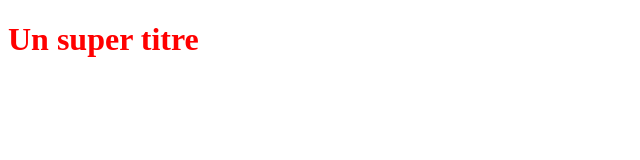
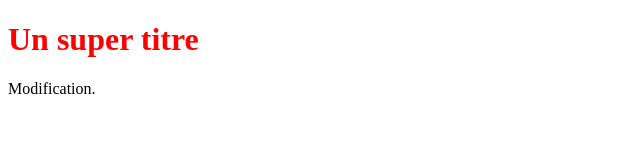
Before and after one commit to maudS15/OCProjet, a plain HTML site: page index.html in a window 1280 px wide. Shown: the whole page, without its empty margins (0-640 px from the left). Drawn offline with Linux system fonts and the light colour scheme.

Commit message:
Ajout d'un paragraphe

```diff
--- a/index.html
+++ b/index.html
@@ -6,5 +6,6 @@
 </head>
 <body>
    <h1>Un super titre</h1>
+   <p>Modification.</p>
 </body>
 </html>
```
